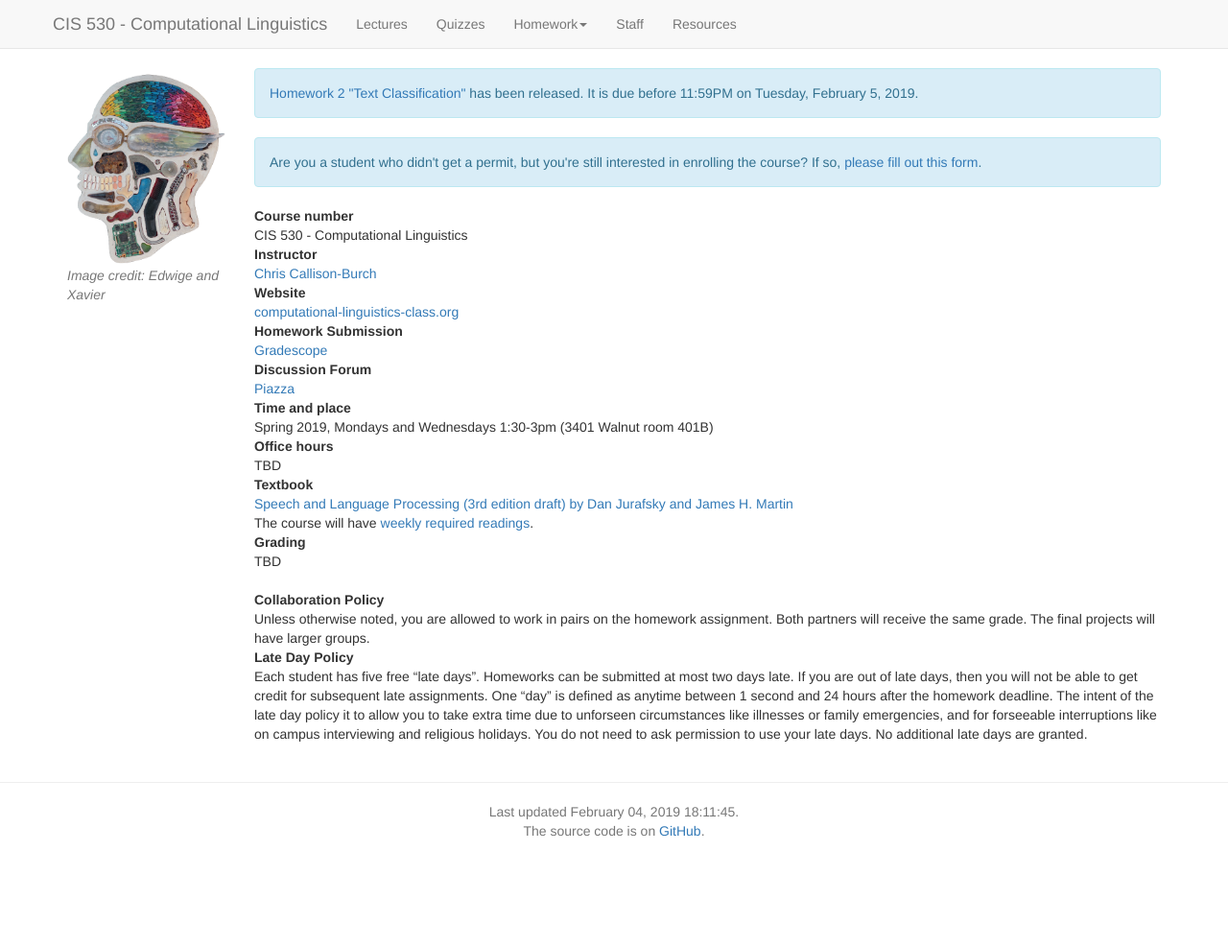
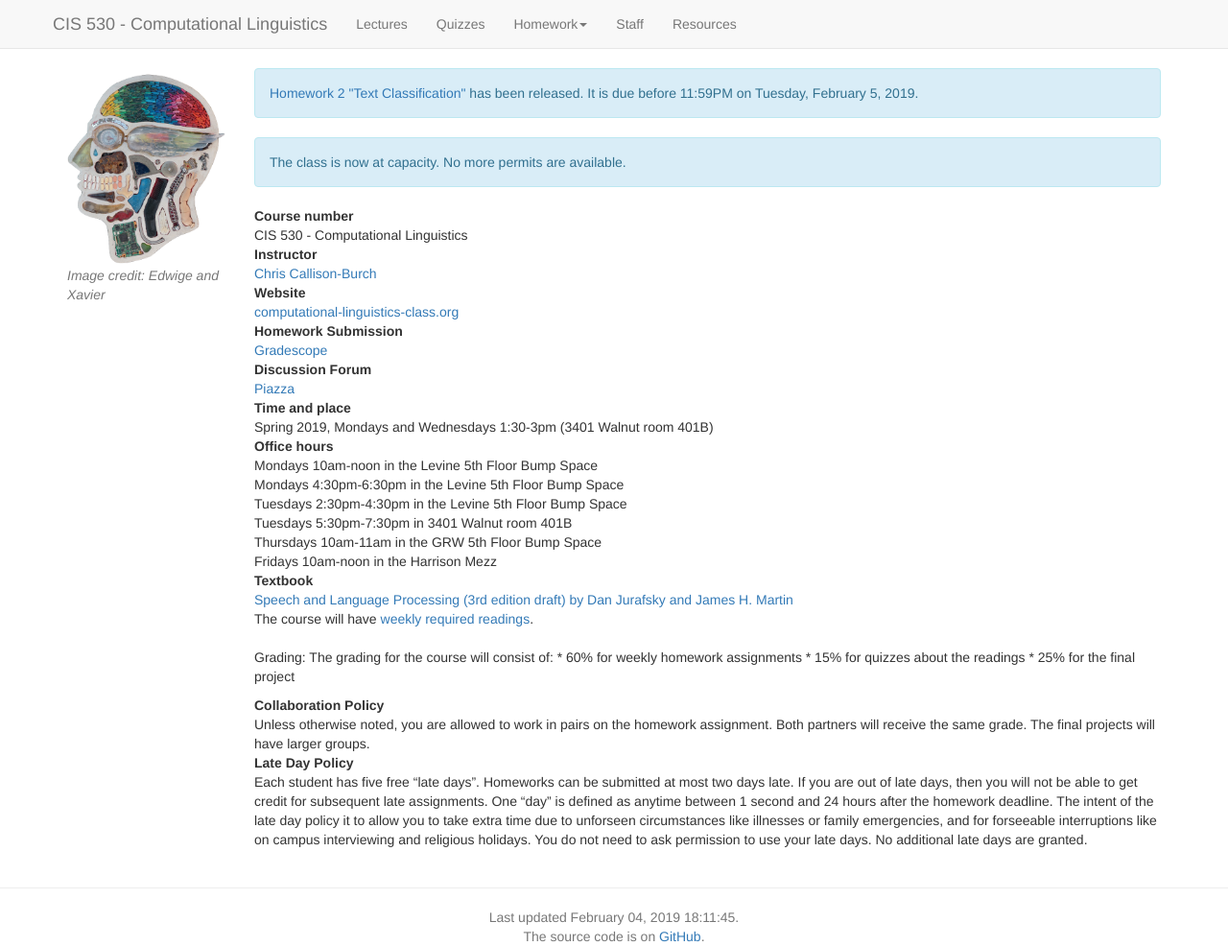
Before and after one commit to computational-linguistics-class/computational-linguistics-class.github.io, a Jekyll site: the page built from index.md, in a window 1280 px wide. Shown: the whole page at 96% size. Built offline with Jekyll 4.4.1, drawn with Linux system fonts in a browser that asks for light colours; nearby versions of some CDN libraries; a script that is not in the unit is left out; before the commit the page ends 900 px from its top, so only the background shows below that.

Commit message:
Added office hours and grading

```diff
--- a/index.md
+++ b/index.md
@@ -35,7 +35,7 @@ It is due before {{ page.due_date | date: "%I:%M%p" }} on {{ page.due_date | dat
 <!-- End alert for upcoming homework assignments -->
 
 <div class="alert alert-info">
-Are you a student who didn't get a permit, but you're still interested in enrolling the course? If so, <a href="https://docs.google.com/forms/d/e/1FAIpQLSe4QjYYRYhs7O9cpraSvjUCRH7y9bhD05aHvtCruU7ux_zHtw/viewform?usp=sf_link">please fill out this form</a>.
+The class is now at capacity.  No more permits are available.
 </div>
 
 
@@ -58,22 +58,23 @@ Time and place
 : Spring 2019, Mondays and Wednesdays 1:30-3pm (3401 Walnut room 401B)
 
 Office hours
-: TBD
+: Mondays 10am-noon in the Levine 5th Floor Bump Space
+: Mondays 4:30pm-6:30pm in the Levine 5th Floor Bump Space
+: Tuesdays 2:30pm-4:30pm in the Levine 5th Floor Bump Space
+: Tuesdays 5:30pm-7:30pm in 3401 Walnut room 401B
+: Thursdays 10am-11am in the GRW 5th Floor Bump Space
+: Fridays 10am-noon in the Harrison Mezz
+
 
 Textbook
 : [Speech and Language Processing (3rd edition draft) by Dan Jurafsky and James H. Martin](https://web.stanford.edu/~jurafsky/slp3/)
 : The course will have [weekly required readings](lectures.html).
 
-Grading
-: TBD
-
-<!-- Previous distribution
+Grading:
 The grading for the course will consist of:
-
     * 60% for weekly homework assignments
-    * 20% for in-class quizzes about the readings
-    * 20% for the final project
--->
+    * 15% for quizzes about the readings
+    * 25% for the final project
 
 Collaboration Policy
 : Unless otherwise noted, you are allowed to work in pairs on the homework assignment.  Both partners will receive the same grade.  The final projects will have larger groups.
```
